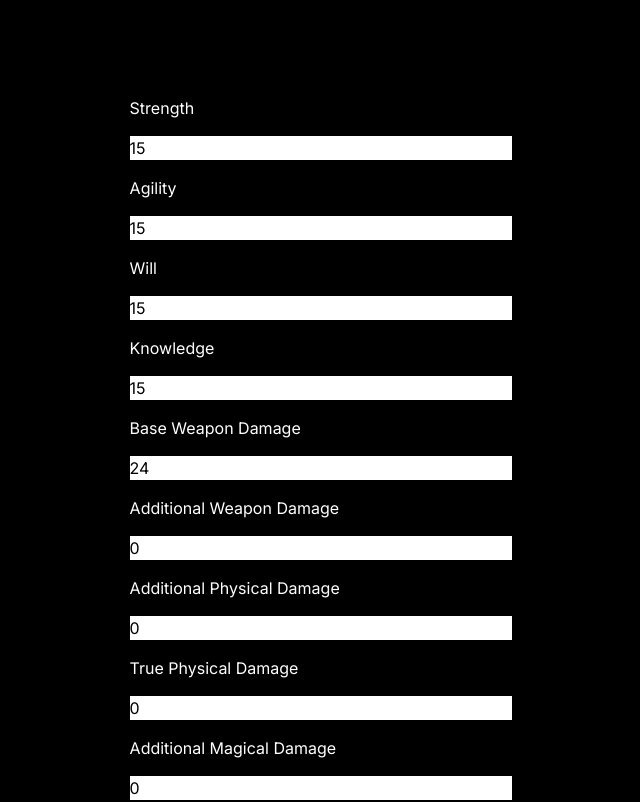
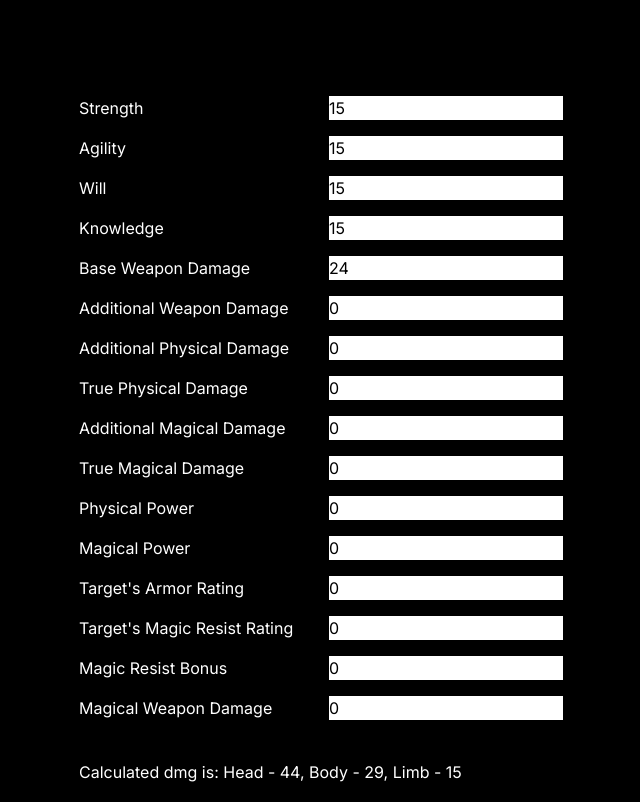
Before and after one commit to jadenenz/darkanddarkerdmgcalc, a Next.js app: page / in a window 1280 px wide. Shown: the top 802 px of the page, without its empty margins (319-959 px from the left). Built offline with nearby package versions, Linux system fonts and the light colour scheme.

Commit message:
changed formatting of form

```diff
--- a/src/components/calculator.tsx
+++ b/src/components/calculator.tsx
@@ -562,7 +562,7 @@ export default function Calculator() {
 
   return (
     <div className="flex flex-col gap-10">
-      <form className="flex gap-4 flex-col flex-wrap">
+      <form className="grid gap-4 grid-cols-2">
         <label className="text-white">Strength</label>
         <input
           className="text-black"
```
